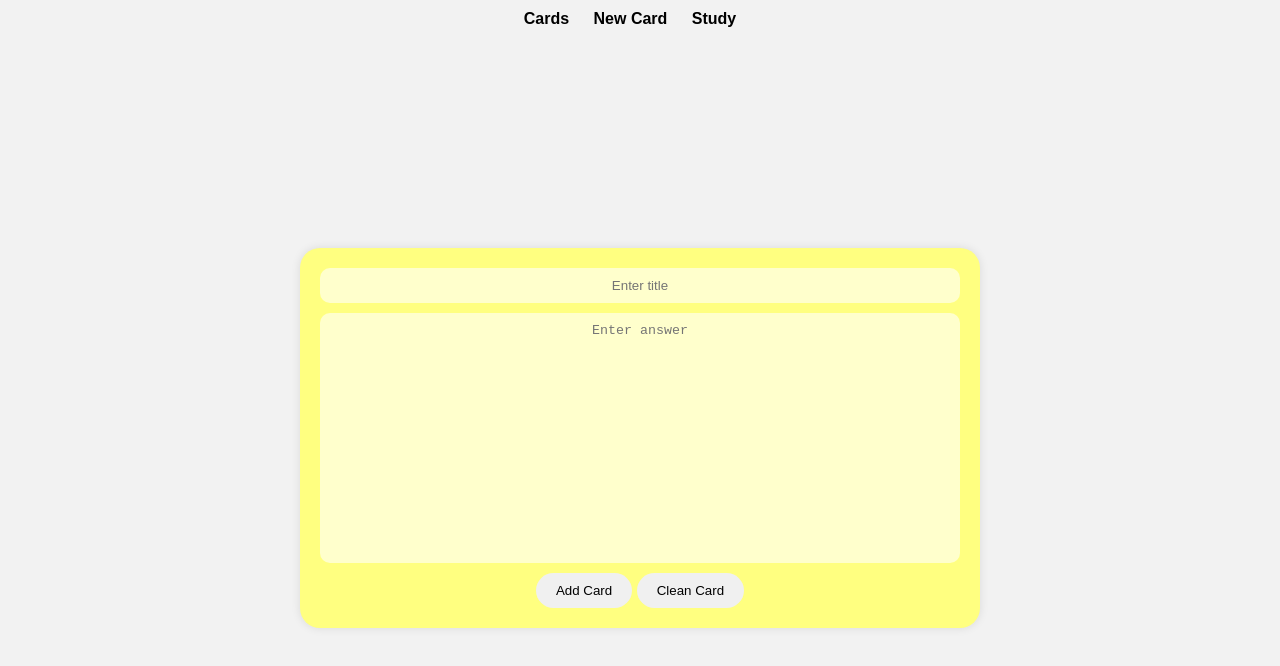
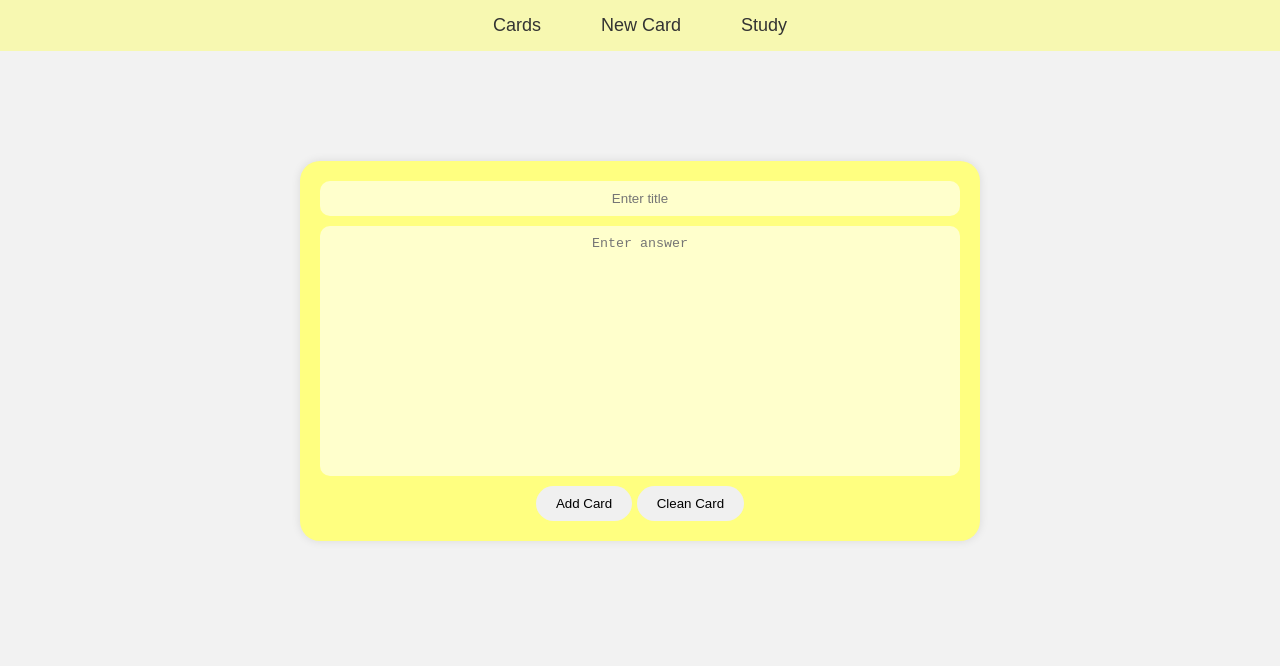
Before and after one commit to JavierJardonGomez/FlashCardApp, a plain HTML site: page src/index.html in a window 1280 px wide. Drawn offline with Linux system fonts and the light colour scheme.

Commit message:
Add navbar

```diff
--- a/api/cards.json
+++ b/api/cards.json
@@ -28,5 +28,10 @@
     "id": 1712854424534,
     "title": "Don quijote",
     "content": "Sancho el panza"
+  },
+  {
+    "id": 1712857311070,
+    "title": "ola",
+    "content": "ueue"
   }
 ]
--- a/src/index.html
+++ b/src/index.html
@@ -12,13 +12,13 @@
     <nav>
         <ul>
             <li>
-                Cards
+                <a href="cards.html">Cards</a>
             </li>
             <li>
-                New Card
+                <a href="index.html">New Card</a>
             </li>
             <li>
-                Study
+                <a href="study.html">Study</a>
             </li>
         </ul>
     </nav>
--- a/src/styles.css
+++ b/src/styles.css
@@ -5,27 +5,42 @@ body {
 }
 
 nav {
-    text-align: center;
-    padding: 10px 0;
+    display: flex;
+    justify-content: center;
+    padding: 5px 0;
+    background-color: #f7f8b1;
 }
 
-nav ul {
-    list-style-type: none;
+ul {
+    list-style: none;
     margin: 0;
     padding: 0;
+    display: flex;
 }
 
-nav ul li {
-    display: inline;
-    margin-right: 20px;
-    font-weight: bold;
+li {
+    margin: 0 10px;
 }
+
+a {
+    text-decoration: none;
+    color: #333;
+    font-size: 18px;
+    display: block;
+    padding: 10px 20px;
+    transition: transform 0.3s ease;
+}
+
+a:hover {
+    transform: scale(1.1);
+}
+
 
 main {
     display: flex;
     justify-content: center;
     align-items: center;
-    height: 100vh;
+    height: 75vh;
 }
 
 .container {
```
